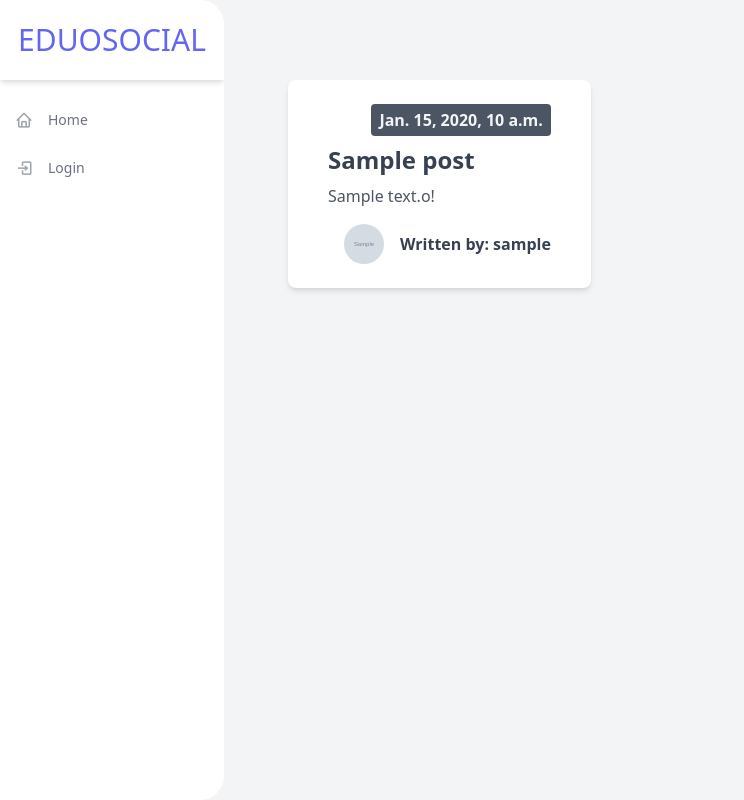
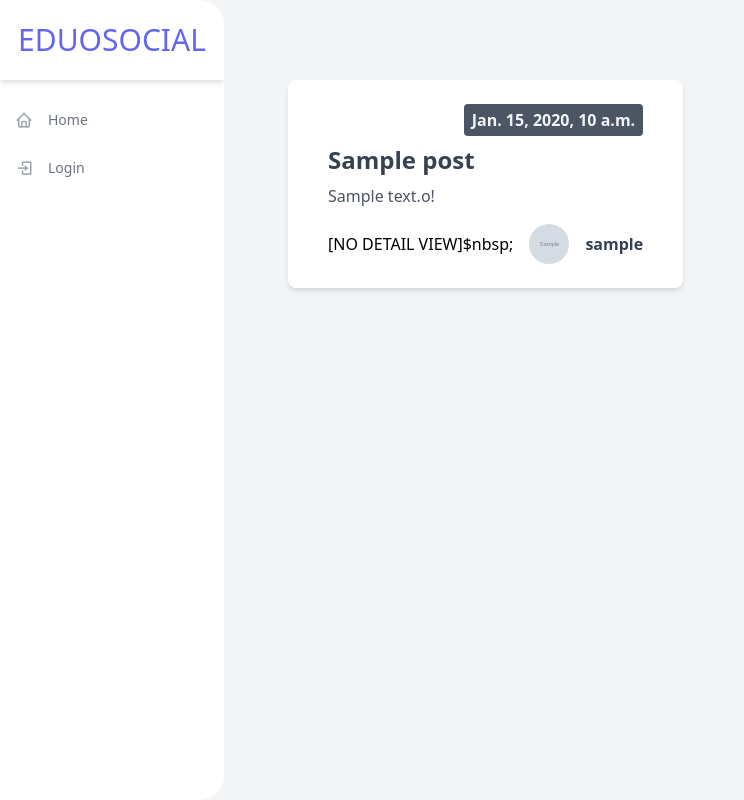
Before and after one commit to OjureFred/Eduonix-Django, a Django app: page /1/ in a window 1280 px wide. Shown: the whole page, without its empty margins (0-744 px from the left). Run offline with Django 4.2, Linux system fonts and the light colour scheme; tables that the repository leaves empty hold one stand-in row (values such as "Sample post"); grey boxes marked "Sample" are stand-in pictures; some libraries are stand-ins or nearby versions.

Commit message:
13. Refactored code from homepage and detailview into post.html

```diff
--- a/social/templates/feeds/detail.html
+++ b/social/templates/feeds/detail.html
@@ -1,30 +1,10 @@
 {% extends 'base.html' %}
-{% load thumbnail %}
+
 
 {% block title %} {{ post.heading}} by {{ post.author.username }} {% endblock %}
 
 {% block body %}
 
-<div class="max-w-4xl px-10 my-4 py-6 bg-white rounded-lg shadow-md" style="width:50 rem">
-    <div class="flex justify-between items-center">
-        <span class="font-light text-gray-600"></span>
-        <a class="px-2 py-1 bg-gray-600 text-gray-100 font-bold rounded hover:bg-gray-500" href="#">{{ post.date }}</a>
-    </div>
-    <div class="mt-2">
-        <a class="text-2xl text-gray-700 font-bold hover:text-gray-600" href="#">{{ post.heading }}</a>
-        <p class="mt-2 text-gray-600"> {{ post.text }}o!</p>
-    </div>
-    <div class="flex justify-between items-center mt-4">
-
-        <div>
-            <a class="flex items-center" href="#">
-                {% thumbnail post.author.profile.image  "373X373" crop="center" as img %}
-                <img class="mx-4 w-10 h-10 object-cover rounded-full hidden sm:block" src="{{ img.url }}" alt="avatar">
-                {% endthumbnail %}
-                <h1 class="text-gray-700 font-bold">Written  by: {{ post.author.username }}</h1>
-            </a>
-        </div>
-    </div>
-</div>
+{% include "includes/post.html" with post=post %}
 
 {% endblock %}
--- /dev/null
+++ b/social/templates/includes/post.html
@@ -0,0 +1,27 @@
+{% load thumbnail %}
+
+<div class="max-w-4xl px-10 my-4 py-6 bg-white rounded-lg shadow-md" style="width:50 rem">
+    <div class="flex justify-between items-center">
+        <span class="font-light text-gray-600"></span>
+        <a class="px-2 py-1 bg-gray-600 text-gray-100 font-bold rounded hover:bg-gray-500" href="#">{{ post.date }}</a>
+    </div>
+    <div class="mt-2">
+        <a class="text-2xl text-gray-700 font-bold hover:text-gray-600" href="#">{{ post.heading }}</a>
+        <p class="mt-2 text-gray-600"> {{ post.text }}o!</p>
+    </div>
+    <div class="flex justify-between items-center mt-4">
+        {% if show_detail_link %}
+            <a class="text-blue-600 hover:underline" href="{% url 'feeds:detail' post.id %}">Read more</a>
+        {% else %}
+            [NO DETAIL VIEW] <span>$nbsp;</span>
+        {% endif %}
+        <div>
+            <a class="flex items-center" href="#">
+                {% thumbnail post.author.profile.image  "373X373" crop="center" as img %}
+                <img class="mx-4 w-10 h-10 object-cover rounded-full hidden sm:block" src="{{ img.url }}" alt="avatar">
+                {% endthumbnail %}
+                <h1 class="text-gray-700 font-bold">{{ post.author.username }}</h1>
+            </a>
+        </div>
+    </div>
+</div>
```
Also changed, not shown: social/templates/feeds/homepage.html (+2 -22 lines).
